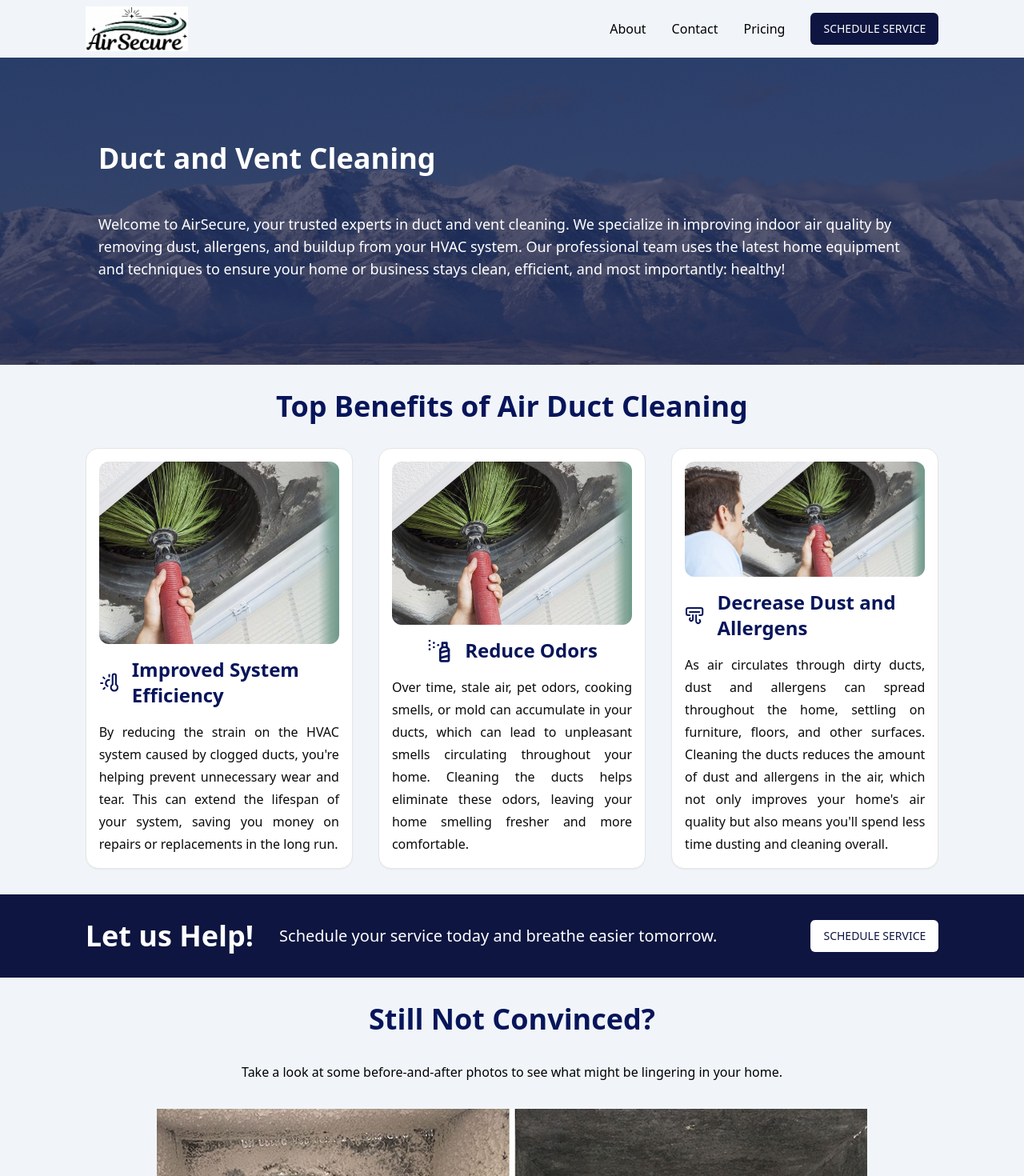
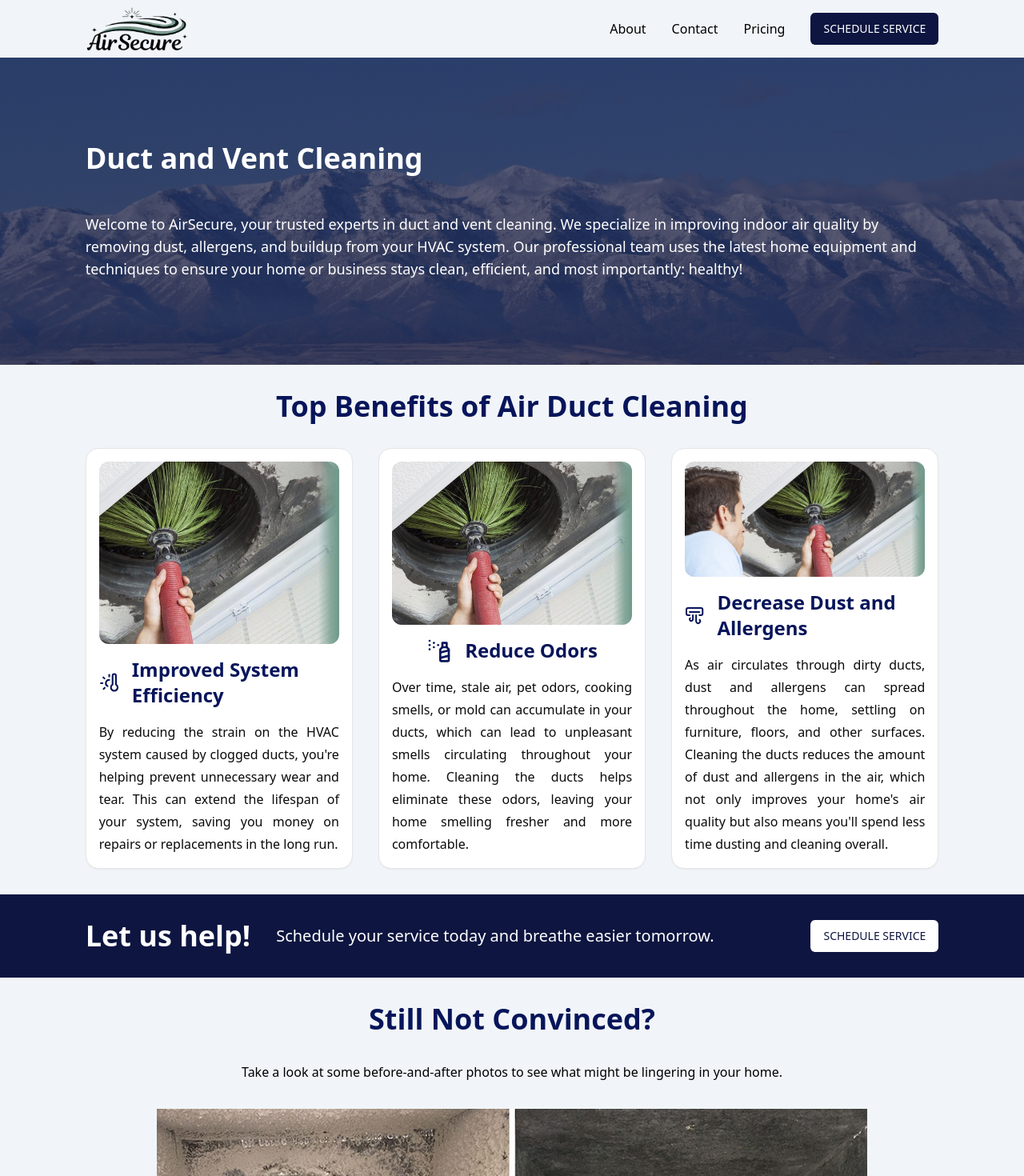
Before and after one commit to taylorfinelli/airsecure-frontend, a React (Vite) app in the folder airsecure-frontend/: page / in a window 1280 px wide. Shown: the top 1470 px of the page at 80% size. Built offline with nearby package versions, Linux system fonts and the light colour scheme.

Commit message:
update logo, small tweaks on alignment on landing page

```diff
--- a/airsecure-frontend/src/pages/home/faq/index.tsx
+++ b/airsecure-frontend/src/pages/home/faq/index.tsx
@@ -38,12 +38,8 @@ export default function FAQ() {
 
   return (
     <div className="flex flex-col items-center py-8">
-      <div className="flex flex-col w-5/6 gap-y-8 mb-8 max-w-screen-2xl">
-        <Header
-          text="Frequently Asked Questions"
-          variant="dark"
-          center={false}
-        />
+      <div className="flex flex-col w-5/6 gap-y-8 mb-8 max-w-screen-2xl text-center md:text-start">
+        <Header text="Frequently Asked Questions" variant="dark" center={false} />
         <Accordion type="multiple">
           {accordionItems.map((item, id) => (
             <div key={id}>
--- a/airsecure-frontend/src/pages/home/hero/index.tsx
+++ b/airsecure-frontend/src/pages/home/hero/index.tsx
@@ -14,15 +14,13 @@ export default function Hero() {
       <div className="absolute flex justify-center max-w-screen-2xl w-5/6">
         <div className="w-full">
           <div className="flex flex-row">
-            <div className="w-full h-full p-4">
+            <div className="w-full h-full">
               <Header text="Duct and Vent Cleaning" variant="light" />
               <p className="text-white lg:text-lg pt-12 text-justify md:text-left">
-                Welcome to AirSecure, your trusted experts in duct and vent
-                cleaning. We specialize in improving indoor air quality by
-                removing dust, allergens, and buildup from your HVAC system. Our
-                professional team uses the latest home equipment and techniques
-                to ensure your home or business stays clean, efficient, and most
-                importantly: healthy!
+                Welcome to AirSecure, your trusted experts in duct and vent cleaning. We specialize
+                in improving indoor air quality by removing dust, allergens, and buildup from your
+                HVAC system. Our professional team uses the latest home equipment and techniques to
+                ensure your home or business stays clean, efficient, and most importantly: healthy!
               </p>
             </div>
           </div>
--- a/airsecure-frontend/src/pages/home/why/index.tsx
+++ b/airsecure-frontend/src/pages/home/why/index.tsx
@@ -18,9 +18,7 @@ export default function Why() {
                 ducts, you're helping prevent unnecessary wear and tear. This
                 can extend the lifespan of your system, saving you money on
                 repairs or replacements in the long run."
-            icon={
-              <ThermometerSunIcon className="h-8 w-8 text-green-secondary" />
-            }
+            icon={<ThermometerSunIcon className="h-8 w-8 text-green-secondary" />}
           />
 
           <WhyCard
@@ -48,7 +46,7 @@ export default function Why() {
       <div className="bg-green-primary w-full flex justify-center">
         <div className="w-5/6 gap-x-8 max-w-screen-2xl flex gap-y-8 py-8 justify-center md:justify-between items-center">
           <div className="flex flex-col md:flex-row items-center gap-x-8">
-            <Header text="Let us Help!" variant="light" />
+            <Header text="Let us help!" variant="light" />
             <p className="text-xl text-white text-center md:text-left">
               Schedule your service today and breathe easier tomorrow.
             </p>
```
Also changed, not shown: airsecure-frontend/public/assets/Logo.png, 1 other file (tests, documents, lock files or other folders).
